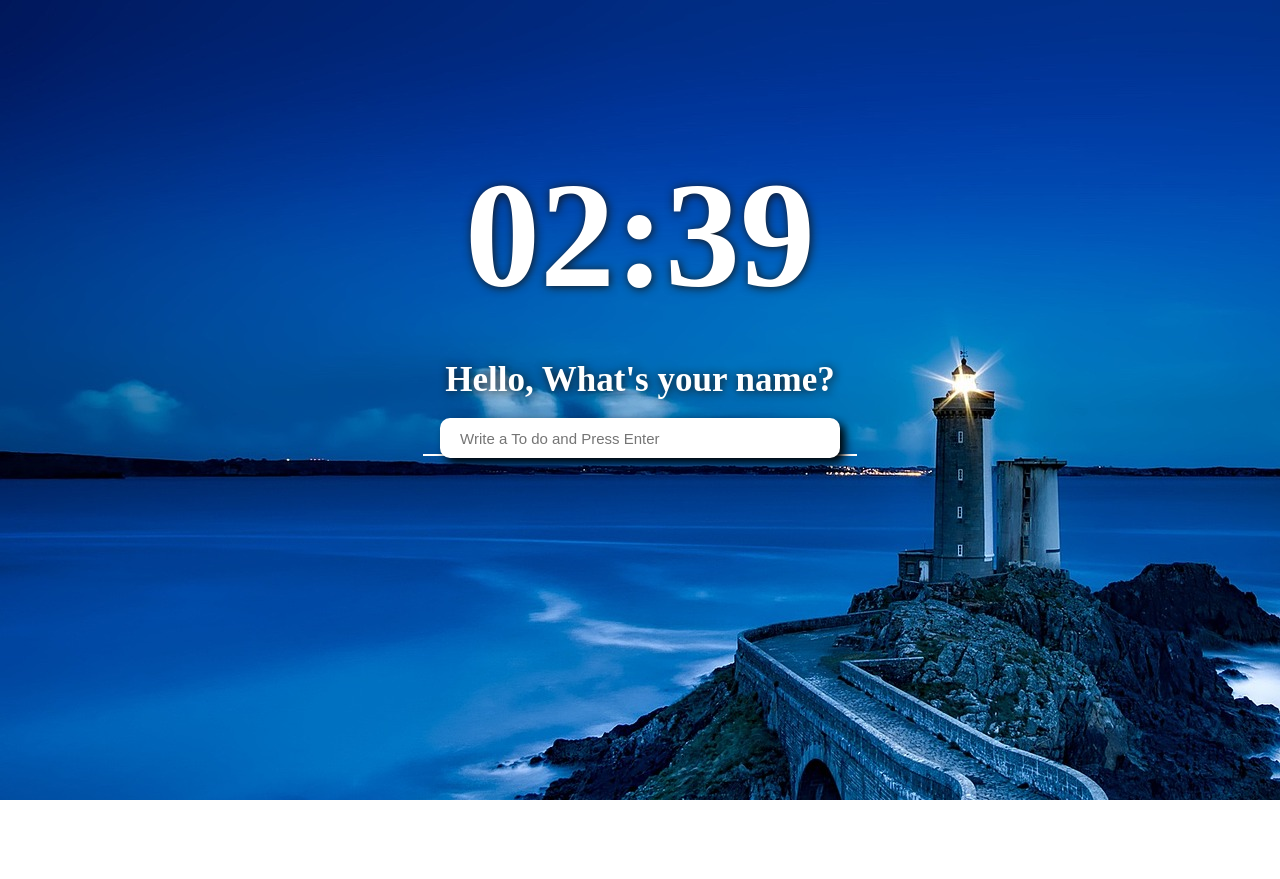
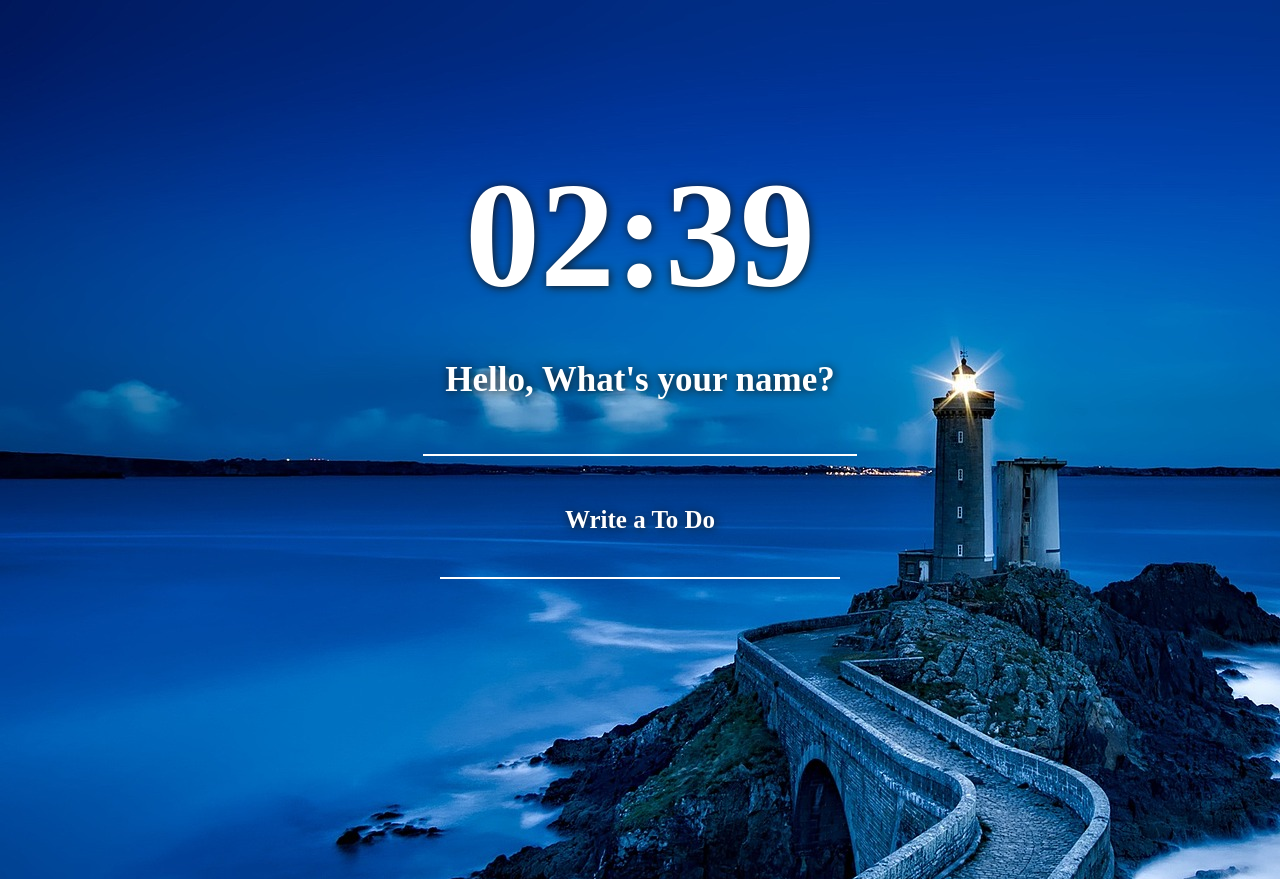
Before and after one commit to naturalMin/momentum-clone, a plain HTML site: page index.html in a window 1280 px wide. Before the commit the page ends 800 px from the top, so only its background shows below. Drawn offline with Linux system fonts and the light colour scheme.

Commit message:
to do update

```diff
--- a/index.html
+++ b/index.html
@@ -20,7 +20,8 @@
         </form>
         <h1 id="welcome" class="hidden"></h1>
         <form id="todo_form">
-            <input type="text" placeholder="Write a To do and Press Enter" autofocus required>
+            <h1>Write a To Do</h1>
+            <input type="text" placeholder="" autofocus required>
         </form>
         <div id="todoListWrap">
             <ul id="todo_li"></ul>
--- a/script/todolist.js
+++ b/script/todolist.js
@@ -21,7 +21,7 @@ function paintTodo(newTodo) {
     li.id = newTodo.id;
     const span = document.createElement("span");
     const btn = document.createElement("button");
-    btn.innerHTML = "❌";
+    btn.innerHTML = "x";
     btn.addEventListener("click", deleteTodo);
     li.appendChild(span);
     li.appendChild(btn);
--- a/style.css
+++ b/style.css
@@ -77,38 +77,55 @@ li {
 }
 
 #todo_form {
-    position: absolute;
-    top: 55%;
-    left: 50%;
-    transform: translate(-50%, -55%);
+    margin-top: 50px;
+    display: flex;
+    justify-content: center;
+    align-items: center;
+    flex-direction: column;
 }
-
+#todo_form h1 {
+    font-size: 25px;
+    color: #fff;
+    text-shadow: 1px 1px 10px rgb(22, 22, 22);
+}
 #todo_form input {
     width: 400px;
-    height: 30px;
-    font-size: 15px;
+    height: 45px;
+    font-size: 25px;
+    padding: 7px;
+    box-sizing: border-box;
+    color: #fff;
     border: 0;
-    border-radius: 10px;
-    box-shadow: 5px 5px 10px;
-    padding: 5%;
-    box-sizing: border-box;
+    border-bottom: 2px solid #ffff;
+    background-color: transparent;
 }
-
+#todo_form input:focus {
+    outline: none;
+}
 #todoListWrap {
-    position: absolute;
-    bottom: -10%;
-    left: 50%;
-    transform: translate(-50%, -50%);
+    display: flex;
+    justify-content: center;
     width: 500px;
     height: 300px;
     background: transparent;
 }
 
 #todo_li {
-    width: 80%;
-    padding: 1%;
+    width: inherit;
+    padding: 15px;
     color: white;
-    font-size: 50px;
+    font-size: 35px;
     text-align: center;
     text-shadow: 1px 1px 10px rgb(22, 22, 22);
 }
+
+#todo_li button {
+    width: 35px;
+    height: 35px;
+    border: 0;
+    background-color: transparent;
+    color: #fff;
+    font-size: 40px;
+    cursor: pointer;
+    text-shadow: 1px 1px 13px rgb(22, 22, 22);
+}
```
Also changed, not shown: bgimg/1.jpg, bgimg/6.jpg.
